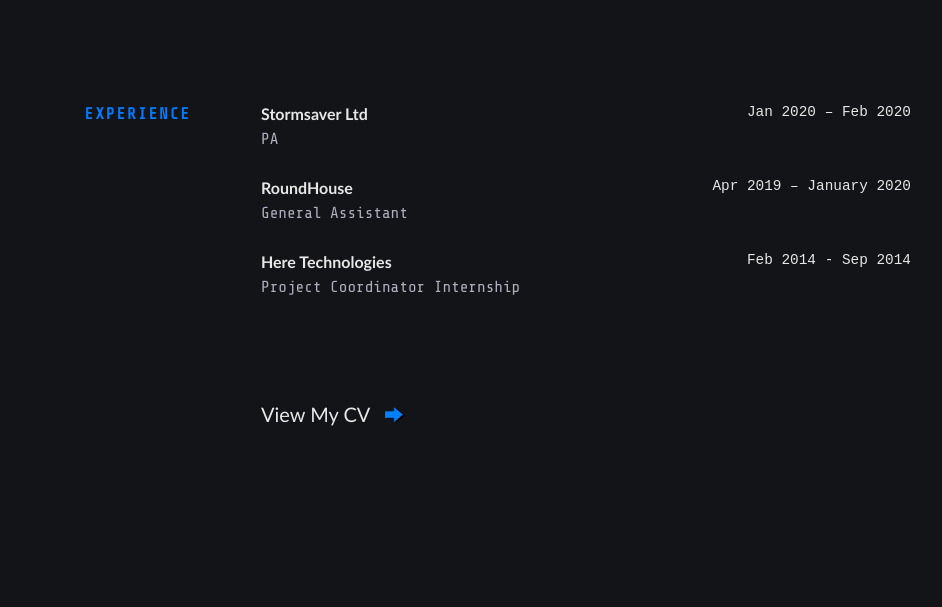
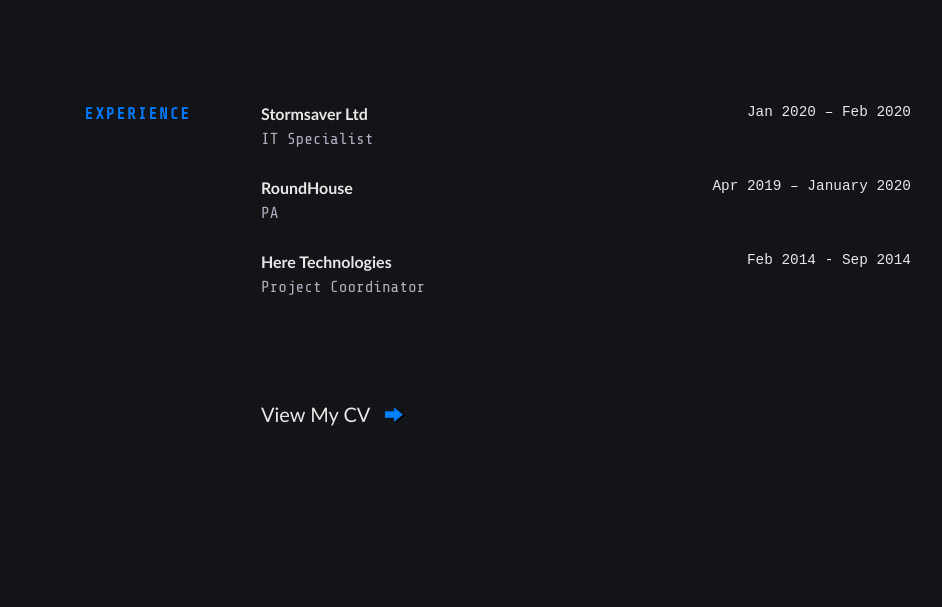
Before and after one commit to edwardmanapov/edwardmanapov.github.io, a plain HTML site: page index.html in a window 1280 px wide. Shown: the part 1840-2447 px from the top of the page, without its empty margins (104-1046 px from the left). Drawn offline with nearby package versions, Linux system fonts and the light colour scheme.

Commit message:
Update index.html

```diff
--- a/index.html
+++ b/index.html
@@ -168,7 +168,7 @@
 						</div>
 			  		</div>
 					<div class="job_position">
-						PA
+						IT Specialist
 					</div>
 				</div>
 
@@ -182,7 +182,7 @@
 						</div>
 			  		</div>
 					<div class="job_position">
-						General Assistant
+						PA
 					</div>
 				</div>
 
@@ -196,7 +196,7 @@
 						</div>
 					</div>
 					<div class="job_position">
-						Project Coordinator Internship
+						Project Coordinator
 					</div>
 				</div>
 			</div>
```
